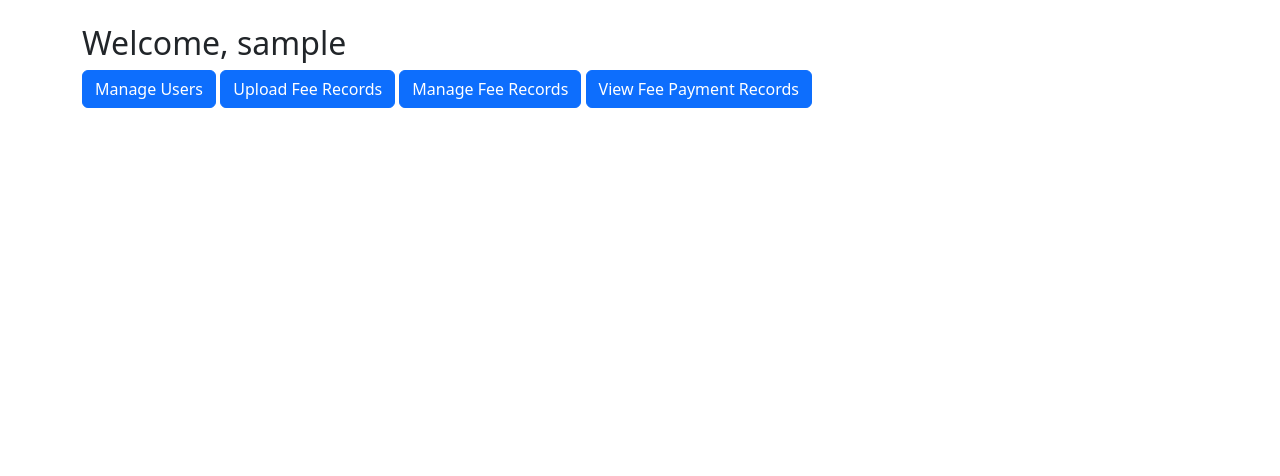
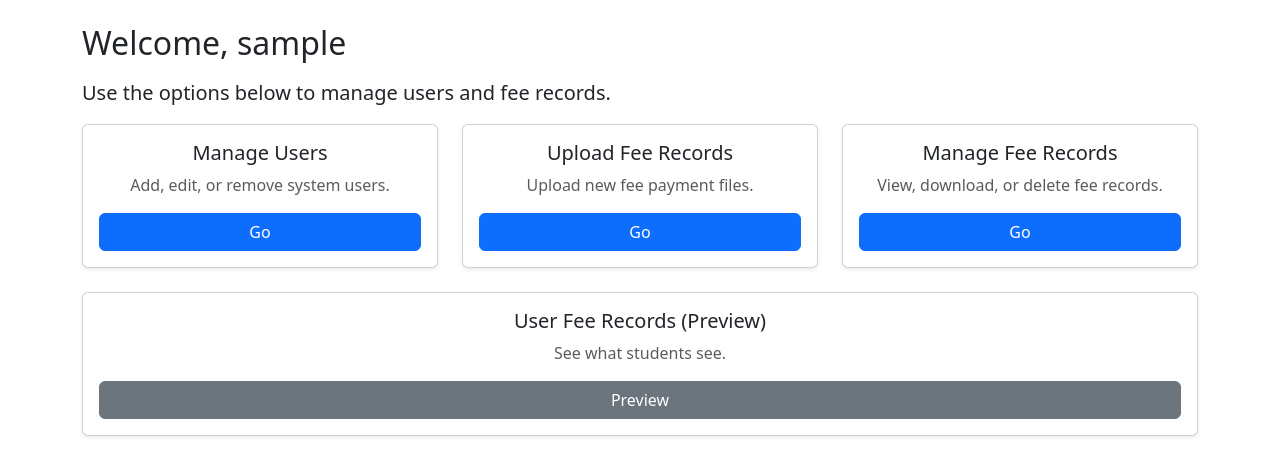
Before and after one commit to EzraelJeremiah-py/PESS, a Flask app: page /admin/dashboard in a window 1280 px wide. Shown: the part 56-532 px from the top of the page. Run offline with Flask 3, Linux system fonts and the light colour scheme; the visitor is signed in with stand-in values (Sample User, id 1).

Commit message:
Update admin_dashboard.html

```diff
--- a/pess-backend/templates/admin_dashboard.html
+++ b/pess-backend/templates/admin_dashboard.html
@@ -6,6 +6,7 @@
   <link href="https://cdn.jsdelivr.net/npm/bootstrap@5.3.3/dist/css/bootstrap.min.css" rel="stylesheet">
 </head>
 <body>
+  <!-- Navbar -->
   <nav class="navbar navbar-dark bg-dark">
     <div class="container-fluid">
       <span class="navbar-brand">Admin Dashboard</span>
@@ -13,16 +14,59 @@
     </div>
   </nav>
 
+  <!-- Main Content -->
   <div class="container mt-4">
-    <h2>Welcome, {{ session.get('username', 'Admin') }}</h2>
+    <h2 class="mb-3">Welcome, {{ session.get('username', 'Admin') }}</h2>
+    <p class="lead">Use the options below to manage users and fee records.</p>
 
-    <!-- Manage Users -->
-    <a href="{{ url_for('admin.list_users') }}" class="btn btn-primary">Manage Users</a>
+    <!-- Dashboard Grid -->
+    <div class="row">
+      <!-- Manage Users -->
+      <div class="col-md-4 mb-4">
+        <div class="card shadow-sm h-100">
+          <div class="card-body text-center">
+            <h5 class="card-title">Manage Users</h5>
+            <p class="card-text text-muted">Add, edit, or remove system users.</p>
+            <a href="{{ url_for('admin.list_users') }}" class="btn btn-primary w-100">Go</a>
+          </div>
+        </div>
+      </div>
 
-    <!-- Fee Management -->
-    <a href="{{ url_for('fees.upload_fee_file') }}" class="btn btn-primary">Upload Fee Records</a>
-    <a href="{{ url_for('fees.view_fee_files') }}" class="btn btn-primary">Manage Fee Records</a>
-    <a href="{{ url_for('fees.user_fee_files') }}" class="btn btn-primary">View Fee Payment Records</a>
-</div>
+      <!-- Upload Fee Records -->
+      <div class="col-md-4 mb-4">
+        <div class="card shadow-sm h-100">
+          <div class="card-body text-center">
+            <h5 class="card-title">Upload Fee Records</h5>
+            <p class="card-text text-muted">Upload new fee payment files.</p>
+            <a href="{{ url_for('fees.upload_fee_file') }}" class="btn btn-primary w-100">Go</a>
+          </div>
+        </div>
+      </div>
+
+      <!-- Manage Fee Records -->
+      <div class="col-md-4 mb-4">
+        <div class="card shadow-sm h-100">
+          <div class="card-body text-center">
+            <h5 class="card-title">Manage Fee Records</h5>
+            <p class="card-text text-muted">View, download, or delete fee records.</p>
+            <a href="{{ url_for('fees.view_fee_files') }}" class="btn btn-primary w-100">Go</a>
+          </div>
+        </div>
+      </div>
+    </div>
+
+    <!-- Optional: Link to User Fee Records (for testing/admin preview) -->
+    <div class="row">
+      <div class="col-md-12">
+        <div class="card shadow-sm">
+          <div class="card-body text-center">
+            <h5 class="card-title">User Fee Records (Preview)</h5>
+            <p class="card-text text-muted">See what students see.</p>
+            <a href="{{ url_for('fees.user_fee_files') }}" class="btn btn-secondary w-100">Preview</a>
+          </div>
+        </div>
+      </div>
+    </div>
+  </div>
 </body>
 </html>
```
